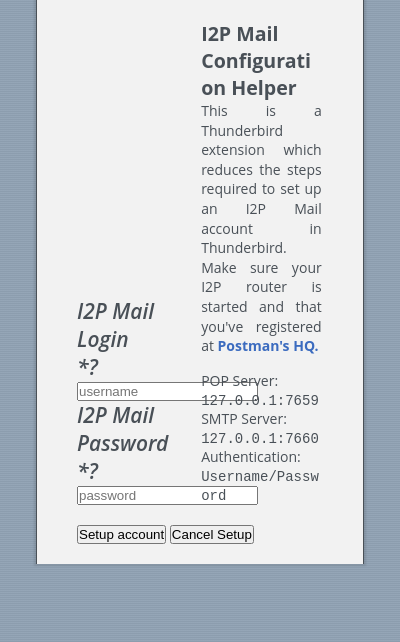
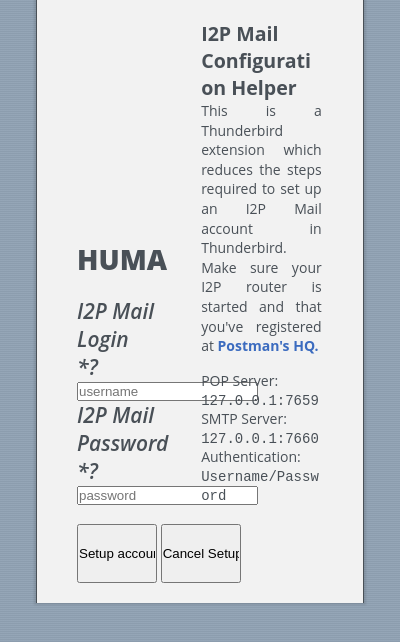
Before and after one commit to eyedeekay/Huma-Bird, a browser extension: page popup.html in a window 400 px wide. Drawn offline with Linux system fonts and the light colour scheme.

Commit message:
minor css tweaks

```diff
--- a/home.css
+++ b/home.css
@@ -388,3 +388,9 @@ video {
     display: inline-block;
     width: 49%;
 }
+
+#button_ok,
+#button_cancel {
+    width: 20vw;
+    height: 7vh;
+}
--- a/popup.html
+++ b/popup.html
@@ -10,6 +10,8 @@
   </head>
   <body>
     <div class="rendered-form">
+      <h1>Huma</h1>
+      <br>
       <div class="formbuilder-text form-group field-i2pmail-username">
           <label for="i2pmail-username" class="formbuilder-text-label">I2P Mail Login
               <br><span class="formbuilder-required">*</span><span class="tooltip-element" tooltip="This is your mail.i2p username, without the @mail.i2p part">?</span></label>
```
Also changed, not shown: 1 other file.
